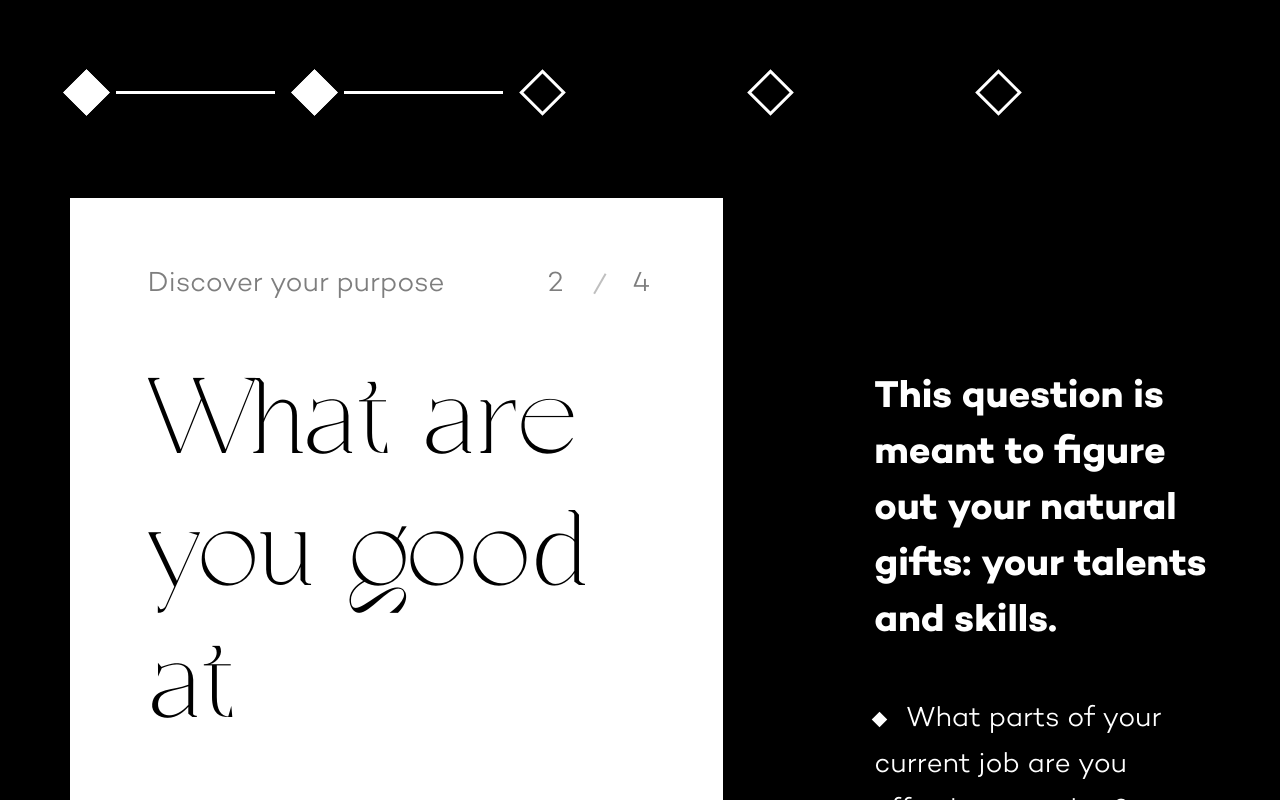
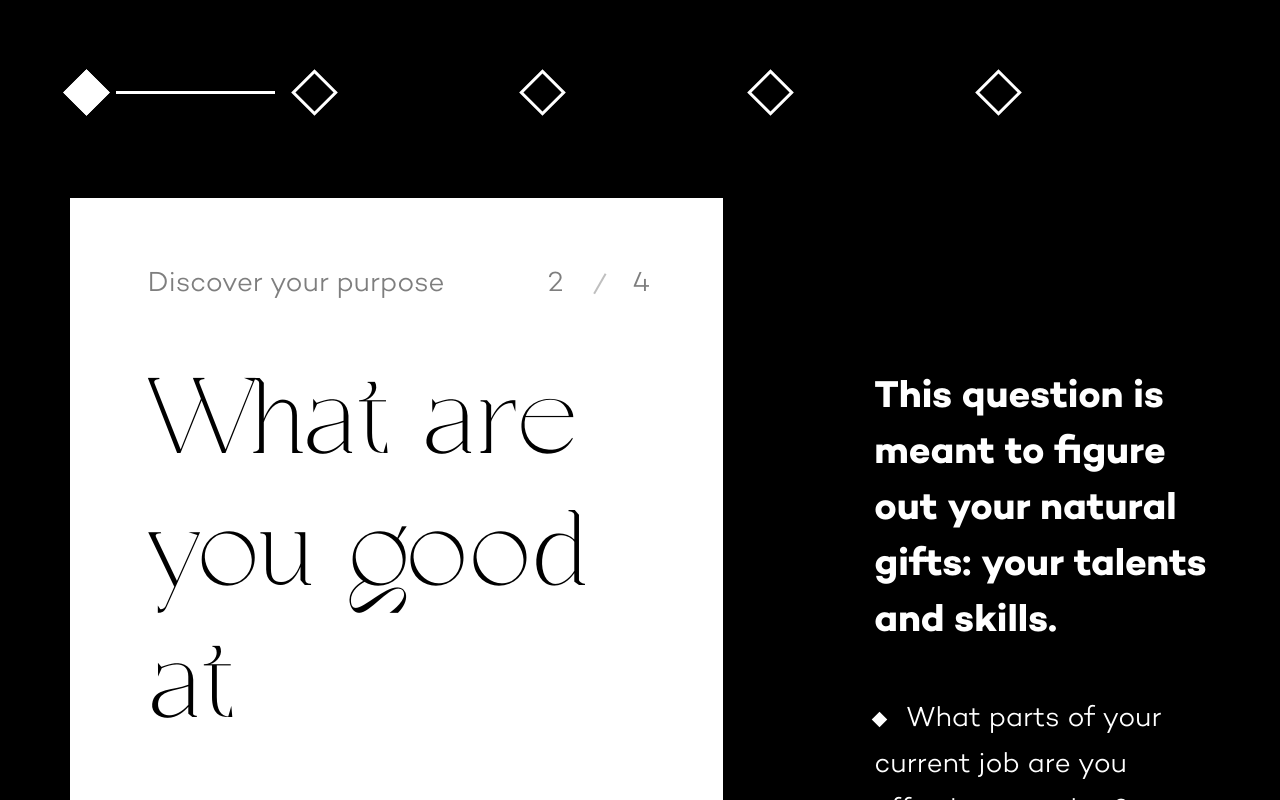
Before and after one commit to kaloyan-kamburov/Ikigai, a React (Create React App) app: page /what-are-you-good-at in a window 1280 px wide. Shown: the top 800 px of the page. Built offline with nearby package versions, Linux system fonts and the light colour scheme.

Commit message:
style react select

```diff
--- a/src/pages/Wizard/goodAt.js
+++ b/src/pages/Wizard/goodAt.js
@@ -29,18 +29,28 @@ const GoodAt = () => {
       },
     });
   };
+  const styles = { option: (provided) => ({ ...provided, background: "red" }) };
 
   return (
     <>
       <section className="section-dark">
         <div className="shell">
-
           <ul className="wizard">
-          <li className="wizard__step active"><span className="rectangle active"></span></li>
-          <li className="wizard__step active"><span className="rectangle active"></span></li>
-          <li className="wizard__step"><span className="rectangle"></span></li>
-          <li className="wizard__step"><span className="rectangle"></span></li>
-          <li className="wizard__step"><span className="rectangle"></span></li>
+            <li className="wizard__step active">
+              <span className="rectangle active"></span>
+            </li>
+            <li className="wizard__step">
+              <span className="rectangle"></span>
+            </li>
+            <li className="wizard__step">
+              <span className="rectangle"></span>
+            </li>
+            <li className="wizard__step">
+              <span className="rectangle"></span>
+            </li>
+            <li className="wizard__step">
+              <span className="rectangle"></span>
+            </li>
           </ul>
 
           <div className="col-wrapper">
@@ -77,9 +87,14 @@ const GoodAt = () => {
                           isMulti
                           value={props.initialValues.options}
                           options={options}
+                          styles={styles}
                         />
                         <div className="form-btns">
-                            <button className="btn-small btn-light" disabled={props.invalid} type="submit">
+                          <button
+                            className="btn-small btn-light"
+                            disabled={props.invalid}
+                            type="submit"
+                          >
                             Continue
                           </button>
                         </div>
@@ -89,23 +104,39 @@ const GoodAt = () => {
                 </Form>
               </div>
 
-              <button onClick={() => history.push({ pathname: "/", state: {} })}>
+              <button
+                onClick={() => history.push({ pathname: "/", state: {} })}
+              >
                 Back to home
               </button>
 
               <div className="form-foot">
                 <p>You have to add at least 3 items in order to continue.</p>
-                <p>Don’t worry about missing out - you can always change them later.</p>
+                <p>
+                  Don’t worry about missing out - you can always change them
+                  later.
+                </p>
               </div>
-
             </div>
 
             <div className="col_40 form-questions">
-              <h2 className="form-questions-title">This question is meant to figure out your natural gifts: your talents and skills.</h2>
+              <h2 className="form-questions-title">
+                This question is meant to figure out your natural gifts: your
+                talents and skills.
+              </h2>
               <ul className="form-questions-list">
-                <li>  What parts of your current job are you effortless good at?</li>
-                <li>What are you among the best in your workplace, community (or even the whole world) at?</li>
-                <li>With some more education and experience, could you be among the best at what you do?</li>
+                <li>
+                  {" "}
+                  What parts of your current job are you effortless good at?
+                </li>
+                <li>
+                  What are you among the best in your workplace, community (or
+                  even the whole world) at?
+                </li>
+                <li>
+                  With some more education and experience, could you be among
+                  the best at what you do?
+                </li>
               </ul>
             </div>
           </div>
```
Lines whose indentation alone changed are shown as unchanged.
